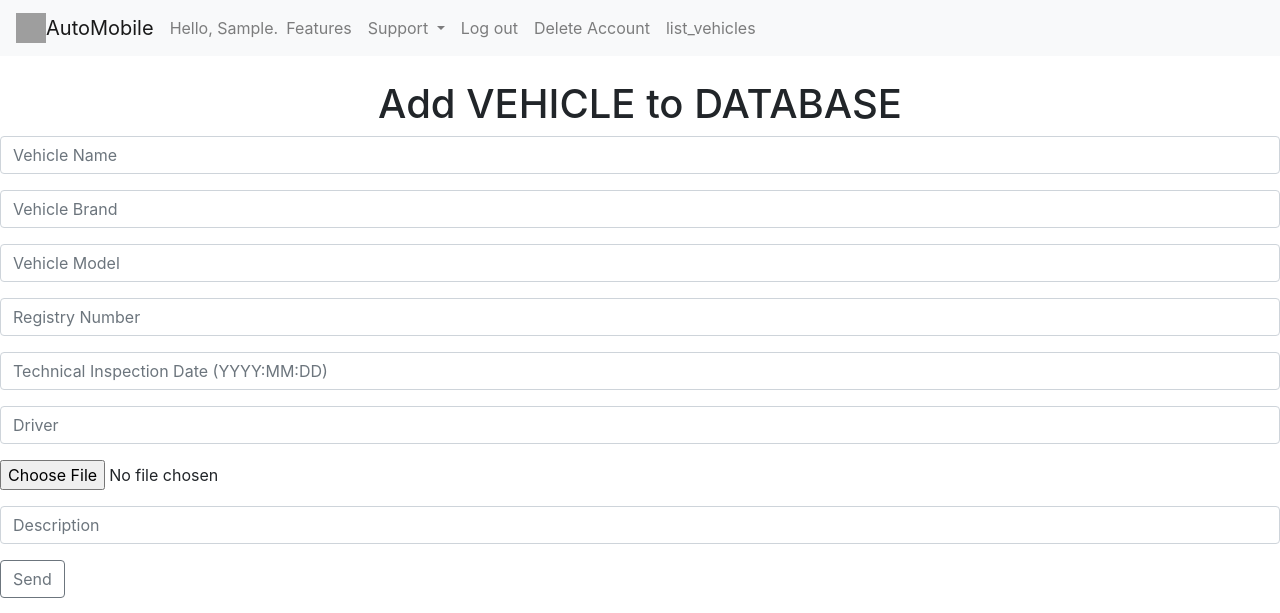
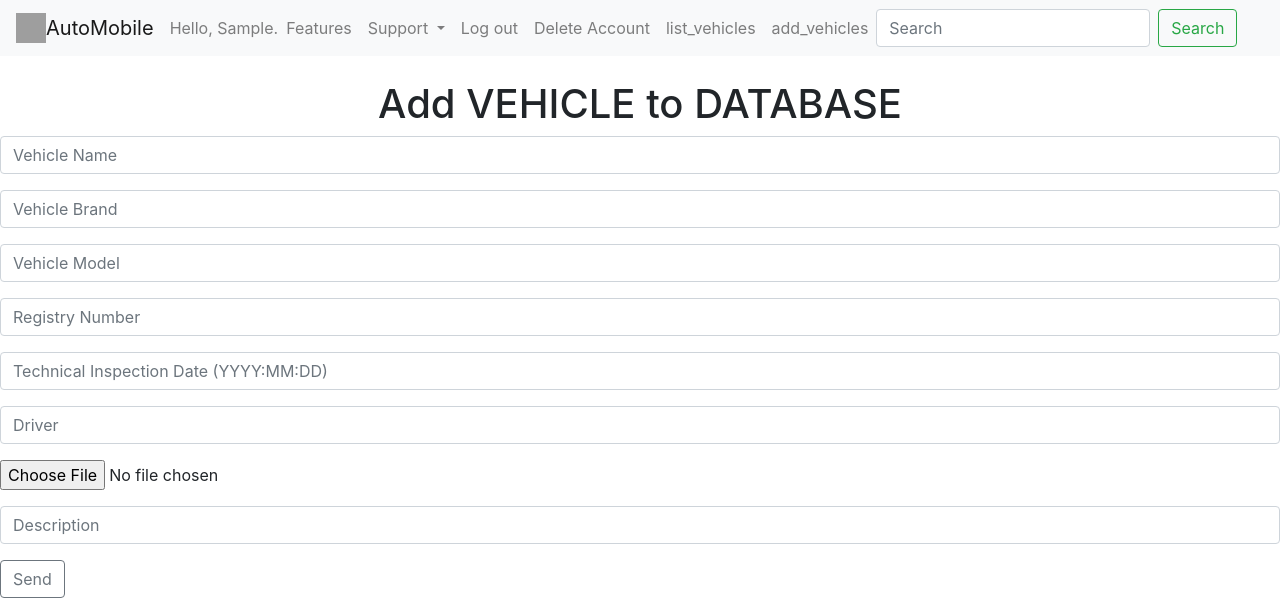
Before and after one commit to 0xbm/Vehicles, a Django app: page /add_vehicle/ in a window 1280 px wide. Shown: the top 613 px of the page. Run offline with Django 4.2, Linux system fonts and the light colour scheme; the visitor is signed in with stand-in values (Sample User, id 1); some libraries are stand-ins or nearby versions; grey boxes are pictures that could not be loaded.

Commit message:
add search button in navbar

```diff
--- a/automobiles/templates/navbar.html
+++ b/automobiles/templates/navbar.html
@@ -37,6 +37,14 @@
                 <a class="nav-link" href=
                         "{% url 'automobiles:list_vehicles' %}">list_vehicles</a>
             </li>
+            <li class="nav-item">
+                <a class="nav-link" href=
+                        "{% url 'automobiles:add_vehicle' %}">add_vehicles</a>
+            </li>
+            <form class="form-inline my-2 my-lg-0">
+                <input class="form-control mr-sm-2" type="search" placeholder="Search" aria-label="Search">
+                <button class="btn btn-outline-success my-2 my-sm-0" type="submit">Search</button>
+            </form>
 
             {% else %}
 
```
